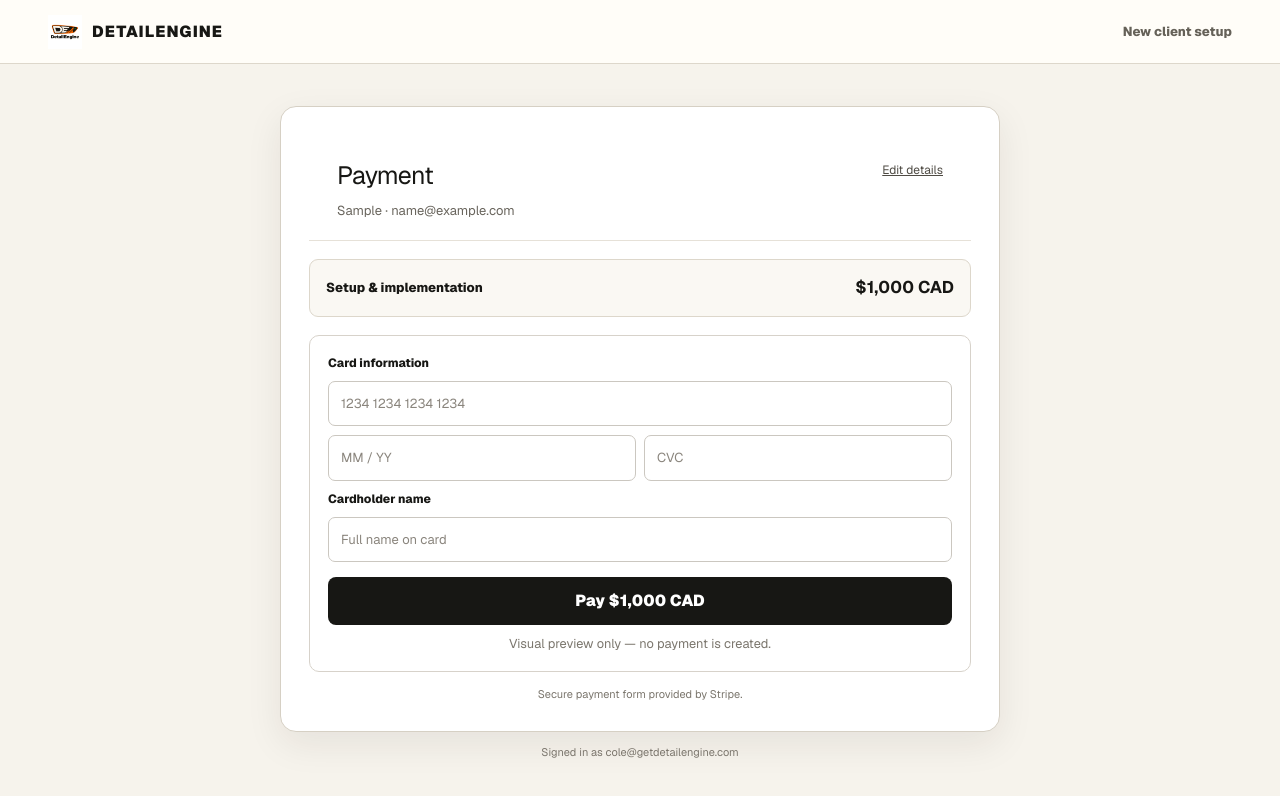
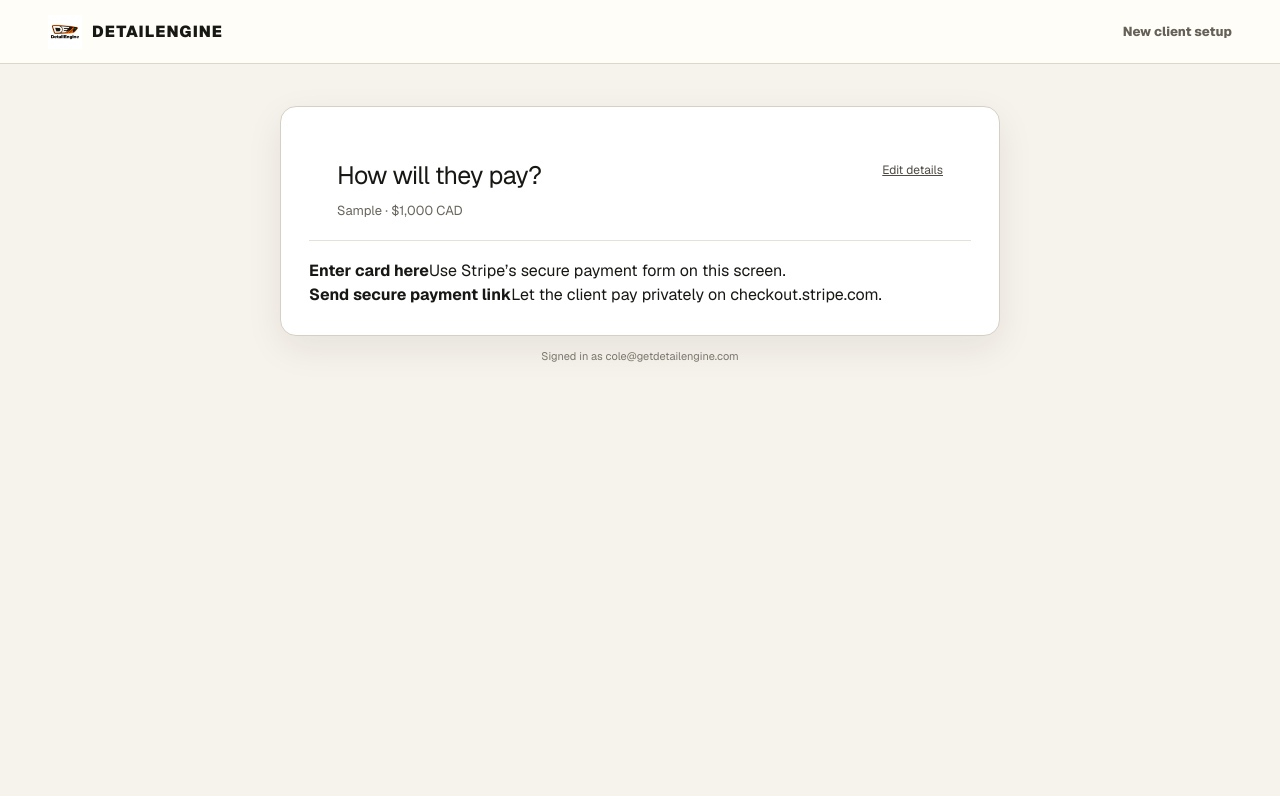
Before and after one commit to detailenginecole/detailengine-command-centre, a Next.js app: page /start-preview in a window 1280 px wide. Both pictures are taken after typing "Sample", "Sample", "name@example.com", "Sample" into the empty fields and a click on the button "Continue to payment". Shown: the top 796 px of the page. Built offline with nearby package versions, Linux system fonts and the light colour scheme.

Commit message:
Add on-screen and secure-link payment paths

```diff
--- a/app/start/SalesStartClient.tsx
+++ b/app/start/SalesStartClient.tsx
@@ -5,8 +5,11 @@ import Script from "next/script";
 import { type FormEvent, useEffect, useRef, useState } from "react";
 import styles from "./start.module.css";
 
+type PaymentMode = "embedded" | "hosted";
+
 type CheckoutResult = {
-  checkout_client_secret: string;
+  checkout_client_secret?: string;
+  checkout_url?: string;
   setup_intent_id: string;
   reused?: boolean;
 };
@@ -43,6 +46,9 @@ const initialForm: FormState = {
   location: "",
 };
 
+const previewCheckoutUrl =
+  "https://checkout.stripe.com/c/pay/cs_live_detailengine_preview";
+
 export function SalesStartClient({
   staffName,
   staffEmail,
@@ -56,10 +62,13 @@ export function SalesStartClient({
 }) {
   const [form, setForm] = useState<FormState>(initialForm);
   const [submitted, setSubmitted] = useState<FormState | null>(null);
+  const [paymentMode, setPaymentMode] = useState<PaymentMode | null>(null);
   const [checkout, setCheckout] = useState<CheckoutResult | null>(null);
   const [stripeReady, setStripeReady] = useState(false);
   const [busy, setBusy] = useState(false);
   const [complete, setComplete] = useState(false);
+  const [copied, setCopied] = useState(false);
+  const [showHostedPreview, setShowHostedPreview] = useState(false);
   const [error, setError] = useState("");
   const checkoutHost = useRef<HTMLDivElement>(null);
   const checkoutInstance = useRef<EmbeddedCheckout | null>(null);
@@ -69,18 +78,37 @@ export function SalesStartClient({
     setError("");
   }
 
-  async function continueToPayment(event: FormEvent<HTMLFormElement>) {
+  function continueToPayment(event: FormEvent<HTMLFormElement>) {
     event.preventDefault();
+    setSubmitted({ ...form });
+    setPaymentMode(null);
+    setCheckout(null);
+    setComplete(false);
+    setError("");
+  }
+
+  async function choosePayment(mode: PaymentMode) {
+    if (!submitted) return;
+
     setBusy(true);
+    setPaymentMode(mode);
+    setCheckout(null);
     setError("");
-    setComplete(false);
-    setSubmitted({ ...form });
+    setCopied(false);
+    setShowHostedPreview(false);
 
     if (previewMode) {
-      setCheckout({
-        checkout_client_secret: "preview",
-        setup_intent_id: "preview",
-      });
+      setCheckout(
+        mode === "embedded"
+          ? {
+              checkout_client_secret: "preview",
+              setup_intent_id: "preview",
+            }
+          : {
+              checkout_url: previewCheckoutUrl,
+              setup_intent_id: "preview",
+            },
+      );
       setBusy(false);
       return;
     }
@@ -90,21 +118,27 @@ export function SalesStartClient({
         method: "POST",
         headers: { "Content-Type": "application/json" },
         body: JSON.stringify({
-          business_name: form.businessName,
-          full_name: form.fullName,
-          email: form.email,
+          business_name: submitted.businessName,
+          full_name: submitted.fullName,
+          email: submitted.email,
           niche: "Auto detailing",
-          general_location: form.location,
+          general_location: submitted.location,
           timezone: "America/New_York",
+          checkout_mode: mode,
         }),
       });
       const payload = await response.json();
-      if (!response.ok || !payload?.checkout_client_secret) {
+      const expectedResult =
+        mode === "embedded"
+          ? payload?.checkout_client_secret
+          : payload?.checkout_url;
+
+      if (!response.ok || !expectedResult) {
         throw new Error(payload?.error || "Could not start the payment.");
       }
       setCheckout(payload);
     } catch (caught) {
-      setSubmitted(null);
+      setPaymentMode(null);
       setError(
         caught instanceof Error ? caught.message : "Could not start the payment.",
       );
@@ -116,6 +150,7 @@ export function SalesStartClient({
   useEffect(() => {
     if (
       previewMode ||
+      paymentMode !== "embedded" ||
       !checkout?.checkout_client_secret ||
       !stripeReady ||
       !stripePublishableKey ||
@@ -132,7 +167,7 @@ export function SalesStartClient({
         if (!stripe) throw new Error("Stripe could not be loaded.");
 
         const instance = await stripe.initEmbeddedCheckout({
-          clientSecret: checkout!.checkout_client_secret,
+          clientSecret: checkout!.checkout_client_secret!,
           onComplete: () => {
             checkoutInstance.current?.destroy();
             checkoutInstance.current = null;
@@ -161,15 +196,28 @@ export function SalesStartClient({
       checkoutInstance.current?.destroy();
       checkoutInstance.current = null;
     };
-  }, [checkout, previewMode, stripePublishableKey, stripeReady]);
+  }, [
+    checkout,
+    paymentMode,
+    previewMode,
+    stripePublishableKey,
+    stripeReady,
+  ]);
+
+  function changeMethod() {
+    checkoutInstance.current?.destroy();
+    checkoutInstance.current = null;
+    setPaymentMode(null);
+    setCheckout(null);
+    setComplete(false);
+    setCopied(false);
+    setShowHostedPreview(false);
+    setError("");
+  }
 
   function editDetails() {
-    checkoutInstance.current?.destroy();
-    checkoutInstance.current = null;
-    setCheckout(null);
+    changeMethod();
     setSubmitted(null);
-    setComplete(false);
-    setError("");
   }
 
   function startAnother() {
@@ -177,7 +225,25 @@ export function SalesStartClient({
     setForm(initialForm);
   }
 
-  const paymentView = checkout && submitted ? { checkout, submitted } : null;
+  async function copyPaymentLink() {
+    if (!checkout?.checkout_url) return;
+    await navigator.clipboard.writeText(checkout.checkout_url);
+    setCopied(true);
+    window.setTimeout(() => setCopied(false), 1800);
+  }
+
+  const paymentView =
+    checkout && submitted && paymentMode
+      ? { checkout, submitted, paymentMode }
+      : null;
+  const emailPaymentHref =
+    paymentView?.paymentMode === "hosted" && paymentView.checkout.checkout_url
+      ? `mailto:${encodeURIComponent(paymentView.submitted.email)}?subject=${encodeURIComponent(
+          "DetailEngine setup payment",
+        )}&body=${encodeURIComponent(
+          `Hi ${paymentView.submitted.fullName},\n\nUse this secure Stripe link to pay the $1,000 CAD DetailEngine setup fee:\n\n${paymentView.checkout.checkout_url}\n\nYour account setup will begin after payment is confirmed.`,
+        )}`
+      : "";
 
   return (
     <main className={styles.page}>
@@ -209,22 +275,20 @@ export function SalesStartClient({
               Start another client
             </button>
           </div>
-        ) : paymentView ? (
+        ) : paymentView?.paymentMode === "embedded" ? (
           <div className={styles.payment}>
             <div className={styles.sectionHeading}>
               <div>
+                <span className={styles.stepLabel}>ENTER CARD HERE</span>
                 <h1>Payment</h1>
                 <p>{paymentView.submitted.businessName} · {paymentView.submitted.email}</p>
               </div>
-              <button className={styles.textButton} type="button" onClick={editDetails}>
-                Edit details
+              <button className={styles.textButton} type="button" onClick={changeMethod}>
+                Change method
               </button>
             </div>
 
-            <div className={styles.order}>
-              <span>Setup &amp; implementation</span>
-              <strong>$1,000 CAD</strong>
-            </div>
+            <OrderSummary />
 
             {paymentView.checkout.reused && (
               <div className={styles.notice}>
@@ -233,15 +297,7 @@ export function SalesStartClient({
             )}
 
             {previewMode ? (
-              <div className={styles.previewPayment} aria-label="Stripe payment form preview">
-                <span>Card information</span>
-                <div>1234 1234 1234 1234</div>
-                <div className={styles.previewRow}><span>MM / YY</span><span>CVC</span></div>
-                <span>Cardholder name</span>
-                <div>Full name on card</div>
-                <button type="button" disabled>Pay $1,000 CAD</button>
-                <small>Visual preview only — no payment is created.</small>
-              </div>
+              <PaymentFormPreview note="Standard pathway — the client enters their card on this screen." />
             ) : (
               <>
                 {!stripePublishableKey && (
@@ -255,6 +311,118 @@ export function SalesStartClient({
 
             {error && <div className={styles.error} role="alert">{error}</div>}
             <p className={styles.secure}>Secure payment form provided by Stripe.</p>
+          </div>
+        ) : paymentView?.paymentMode === "hosted" ? (
+          <div className={styles.payment}>
+            <div className={styles.sectionHeading}>
+              <div>
+                <span className={styles.stepLabel}>SEND PAYMENT LINK</span>
+                <h1>Secure payment link</h1>
+                <p>Send this link to {paymentView.submitted.email}.</p>
+              </div>
+              <button className={styles.textButton} type="button" onClick={changeMethod}>
+                Change method
+              </button>
+            </div>
+
+            <OrderSummary />
+
+            {paymentView.checkout.reused && (
+              <div className={styles.notice}>
+                The open payment session for this client was reused.
+              </div>
+            )}
+
+            <div className={styles.linkBox}>
+              <span>Stripe Checkout link</span>
+              <code>{paymentView.checkout.checkout_url}</code>
+            </div>
+
+            <div className={styles.linkActions}>
+              <button className={styles.primary} type="button" onClick={copyPaymentLink}>
+                {copied ? "Link copied" : "Copy payment link"}
+              </button>
+              <a className={styles.secondary} href={emailPaymentHref}>
+                Email payment link
+              </a>
+            </div>
+
+            {previewMode ? (
+              <button
+                className={styles.outlineButton}
+                type="button"
+                onClick={() => setShowHostedPreview((current) => !current)}
+              >
+                {showHostedPreview ? "Hide client view" : "Preview what the client sees"}
+              </button>
+            ) : (
+              <a
+                className={styles.outlineButton}
+                href={paymentView.checkout.checkout_url}
+                target="_blank"
+                rel="noreferrer"
+              >
+                Open secure payment page
+              </a>
+            )}
+
+            {showHostedPreview && (
+              <div className={styles.hostedPreview}>
+                <div className={styles.hostedBar}>
+                  <span>Client view</span>
+                  <strong>checkout.stripe.com</strong>
+                </div>
+                <div className={styles.hostedBody}>
+                  <div className={styles.hostedSummary}>
+                    <span>DetailEngine</span>
+                    <h2>$1,000 CAD</h2>
+                    <p>Setup &amp; implementation</p>
+                  </div>
+                  <PaymentFormPreview note="Visual preview only — no payment is created." />
+                </div>
+              </div>
+            )}
+
+            <p className={styles.secure}>
+              The client enters payment details directly on Stripe. The same
+              verified-payment workflow creates their account and invitation.
+            </p>
+          </div>
+        ) : submitted ? (
+          <div className={styles.payment}>
+            <div className={styles.sectionHeading}>
+              <div>
+                <h1>How will they pay?</h1>
+                <p>{submitted.businessName} · $1,000 CAD</p>
+              </div>
+              <button className={styles.textButton} type="button" onClick={editDetails}>
+                Edit details
+              </button>
+            </div>
+
+            <div className={styles.choices}>
+              <button
+                className={styles.choice}
+                type="button"
+                disabled={busy}
+                onClick={() => void choosePayment("embedded")}
+              >
+                <strong>Enter card here</strong>
+                <span>Use Stripe’s secure payment form on this screen.</span>
+              </button>
+              <button
+                className={styles.choice}
+                type="button"
+                disabled={busy}
+                onClick={() => void choosePayment("hosted")}
+              >
+                <strong>Send secure payment link</strong>
+                <span>Let the client pay privately on checkout.stripe.com.</span>
+              </button>
+            </div>
+
+            {busy && <div className={styles.notice}>Creating the secure payment…</div>}
+            {error && <div className={styles.error} role="alert">{error}</div>}
           </div>
         ) : (
           <>
@@ -314,16 +482,11 @@ export function SalesStartClient({
                 />
               </label>
 
-              <div className={styles.order}>
-                <span>Setup &amp; implementation</span>
-                <strong>$1,000 CAD</strong>
-              </div>
+              <OrderSummary />
 
               {error && <div className={styles.error} role="alert">{error}</div>}
 
-              <button className={styles.primary} disabled={busy}>
-                {busy ? "Loading payment…" : "Continue to payment"}
-              </button>
+              <button className={styles.primary}>Continue to payment</button>
             </form>
           </>
         )}
@@ -335,3 +498,26 @@ export function SalesStartClient({
     </main>
   );
 }
+
+function OrderSummary() {
+  return (
+    <div className={styles.order}>
+      <span>Setup &amp; implementation</span>
+      <strong>$1,000 CAD</strong>
+    </div>
+  );
+}
+
+function PaymentFormPreview({ note }: { note: string }) {
+  return (
+    <div className={styles.previewPayment} aria-label="Stripe payment form preview">
+      <span>Card information</span>
+      <div>1234 1234 1234 1234</div>
+      <div className={styles.previewRow}><span>MM / YY</span><span>CVC</span></div>
+      <span>Cardholder name</span>
+      <div>Full name on card</div>
+      <button type="button" disabled>Pay $1,000 CAD</button>
+      <small>{note}</small>
+    </div>
+  );
+}
```
